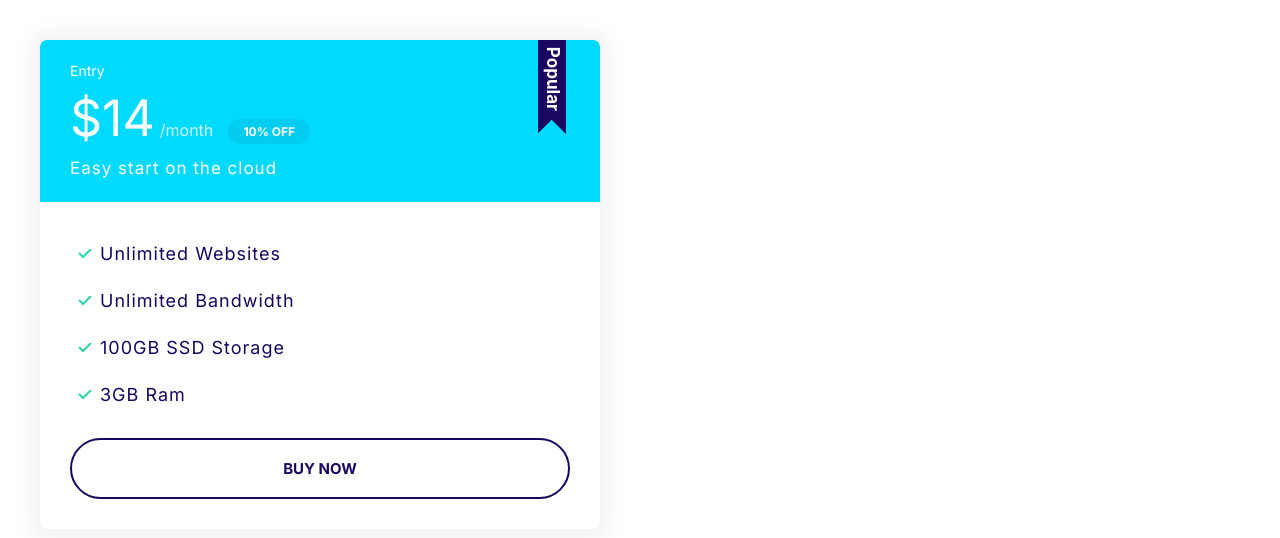
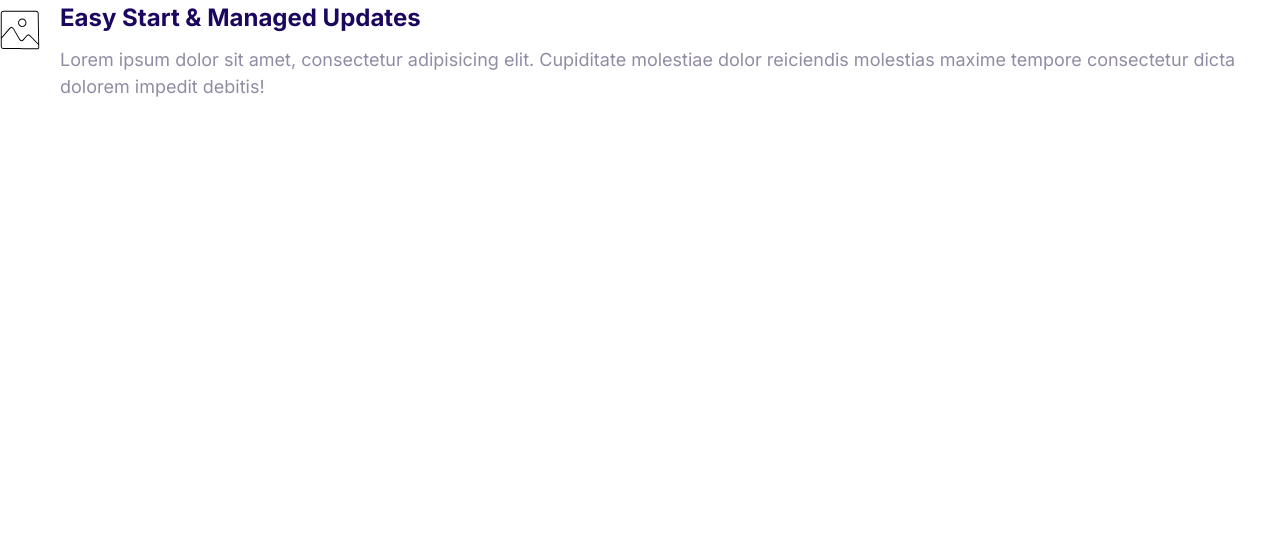
Before and after one commit to caiudias/cursomosh, a plain HTML site: page index.html in a window 1280 px wide. Drawn offline with Linux system fonts and the light colour scheme.

Commit message:
media sorted.

```diff
--- a/css/styles.css
+++ b/css/styles.css
@@ -302,3 +302,16 @@ a {
     font-size: 1.7rem;
   }
 }
+/*Media*/
+.media {
+  display: flex;
+}
+.media__title {
+  margin-top: 0;
+}
+.media__body {
+  margin: 0 2rem;
+}
+.media__image {
+  margin-top: 1rem;
+}
--- a/index.html
+++ b/index.html
@@ -15,28 +15,19 @@
     <link rel="stylesheet" href="css/styles.css" />
   </head>
   <body>
-    <div style="width: 50%; padding: 4rem">
-      <div class="plan plan--popular">
-        <div class="card card--secondary">
-          <header class="card__header">
-            <h3 class="plan__name">Entry</h3>
-            <span class="plan__price">$14</span>
-            <span class="plan__billing-cycle">/month</span>
-            <span class="badge badge--secondary badge--small">10% OFF</span>
-            <span class="plan__description">Easy start on the cloud</span>
-          </header>
-          <div class="card__body">
-            <ul class="list list--tick">
-              <li class="list__item">Unlimited Websites</li>
-              <li class="list__item">Unlimited Bandwidth</li>
-              <li class="list__item">100GB SSD Storage</li>
-              <li class="list__item">3GB Ram</li>
-            </ul>
-            <button class="button button--outline button--block">
-              Buy Now
-            </button>
-          </div>
-        </div>
+    <div class="media">
+      <div class="media__image">
+        <svg class="icon icon--primary">
+          <use xlink:href="images/sprite.svg#snap"></use>
+        </svg>
+      </div>
+      <div class="media__body">
+        <h3 class="media__title">Easy Start & Managed Updates</h3>
+        <p>
+          Lorem ipsum dolor sit amet, consectetur adipisicing elit. Cupiditate
+          molestiae dolor reiciendis molestias maxime tempore consectetur dicta
+          dolorem impedit debitis!
+        </p>
       </div>
     </div>
   </body>
```
Also changed, not shown: components/media.html (added, +15 -0 lines).
